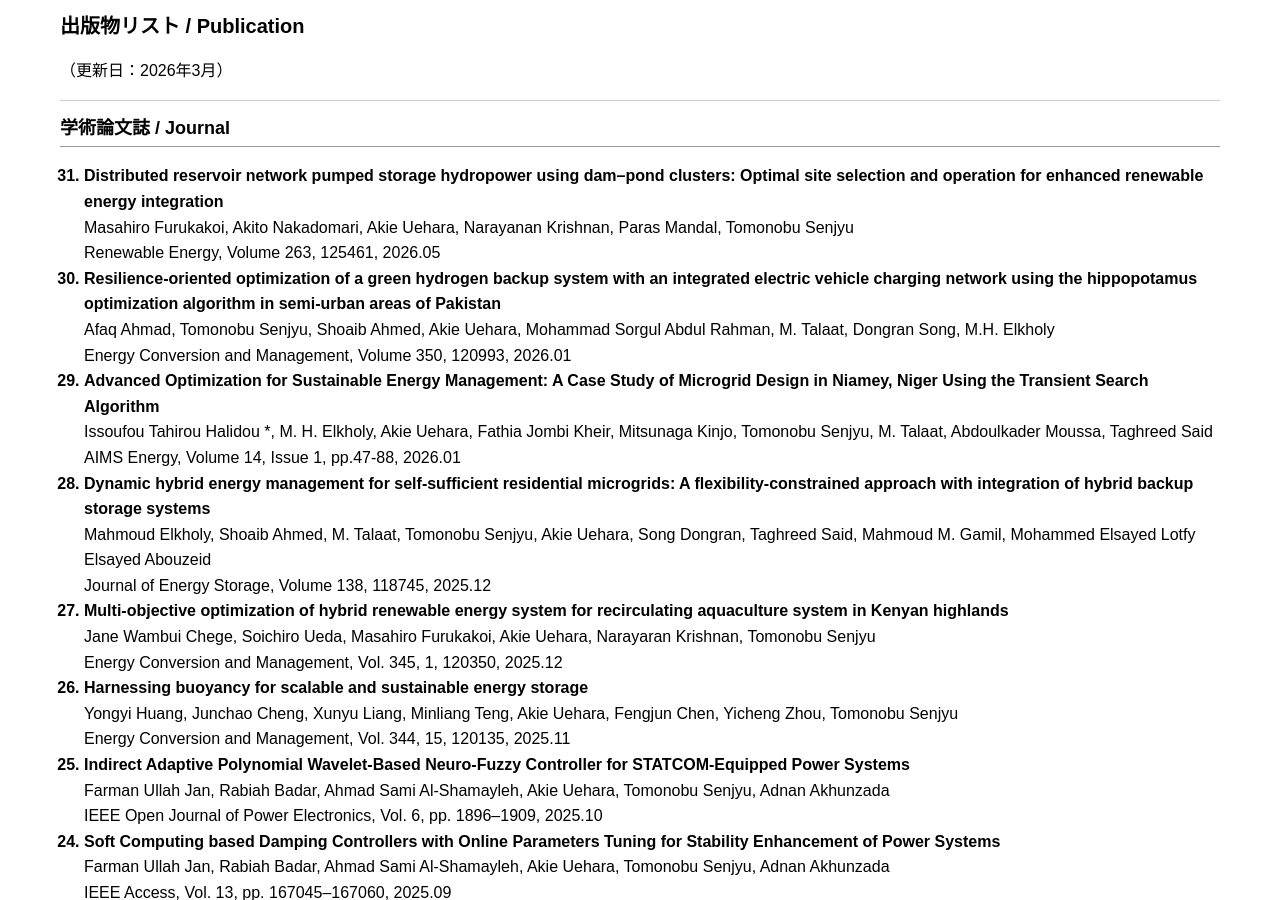
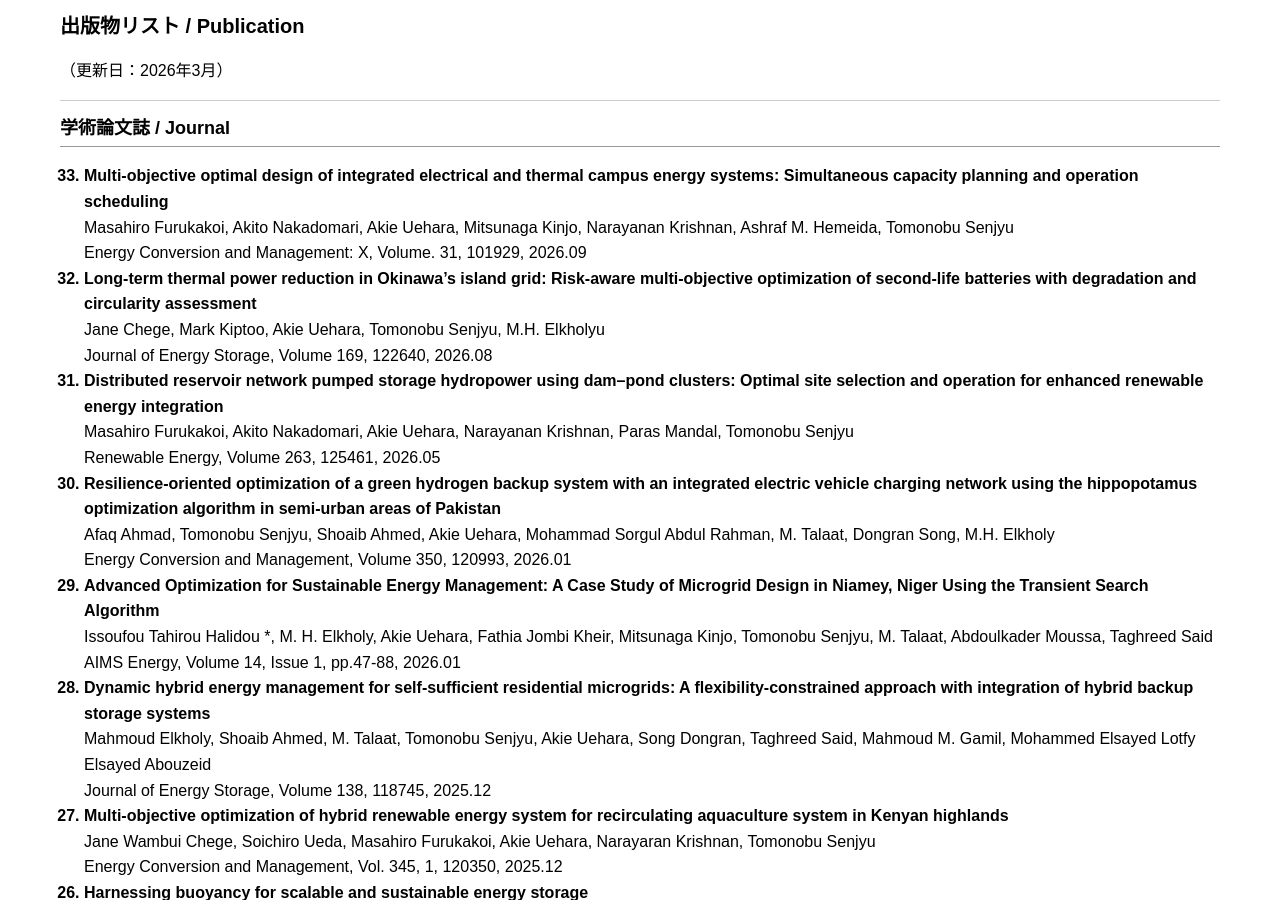
Before and after one commit to akieuehara/AkieUehara.github.io, a Jekyll site: the page built from publications.md, in a window 1280 px wide and 900 px high. Built offline with Jekyll 4.4.1, drawn with Linux system fonts in a browser that asks for light colours; comment, search, counter and statistics services are not loaded.

Commit message:
Update publications.md

```diff
--- a/publications.md
+++ b/publications.md
@@ -10,7 +10,22 @@ title: "Publication"
 
 ## 学術論文誌 / Journal
 
-<ol reversed start="31">
+<ol reversed start="33">
+
+<li>
+  <b>Multi-objective optimal design of integrated electrical and thermal campus energy systems: Simultaneous capacity planning and operation scheduling </b><br>
+  Masahiro Furukakoi, Akito Nakadomari, Akie Uehara, Mitsunaga Kinjo, Narayanan Krishnan, Ashraf M. Hemeida, Tomonobu Senjyu<br>
+  Energy Conversion and Management: X, Volume. 31, 101929, 2026.09<br>
+  <span class="__dimensions_badge_embed__" data-doi="10.1016/j.ecmx.2026.101929" data-style="small_rectangle"></span>
+ </li>
+
+<li>
+  <b>Long-term thermal power reduction in Okinawa’s island grid: Risk-aware multi-objective optimization of second-life batteries with degradation and circularity assessment</b><br>
+  Jane Chege, Mark Kiptoo, Akie Uehara, Tomonobu Senjyu, M.H. Elkholyu<br>
+  Journal of Energy Storage, Volume 169, 122640, 2026.08<br>
+  <span class="__dimensions_badge_embed__" data-doi="10.1016/j.ecmx.2026.101929" data-style="small_rectangle"></span>
+ </li>
+
 
 <li>
   <b>Distributed reservoir network pumped storage hydropower using dam–pond clusters: Optimal site selection and operation for enhanced renewable energy integration</b><br>
@@ -18,7 +33,6 @@ title: "Publication"
   Renewable Energy, Volume 263, 125461, 2026.05<br>
   <span class="__dimensions_badge_embed__" data-doi="10.1016/j.renene.2026.125461" data-style="small_rectangle"></span>
  </li>
-
 
 
 <li>
```
